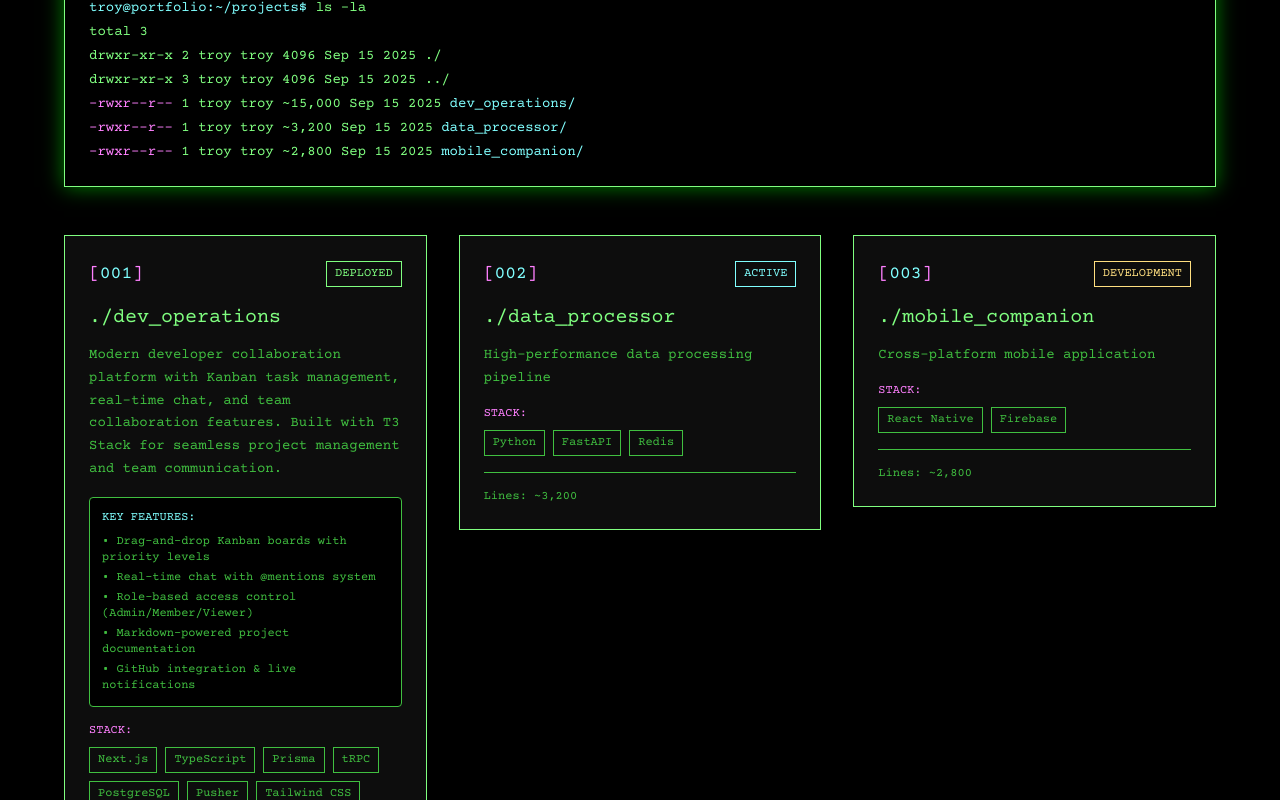
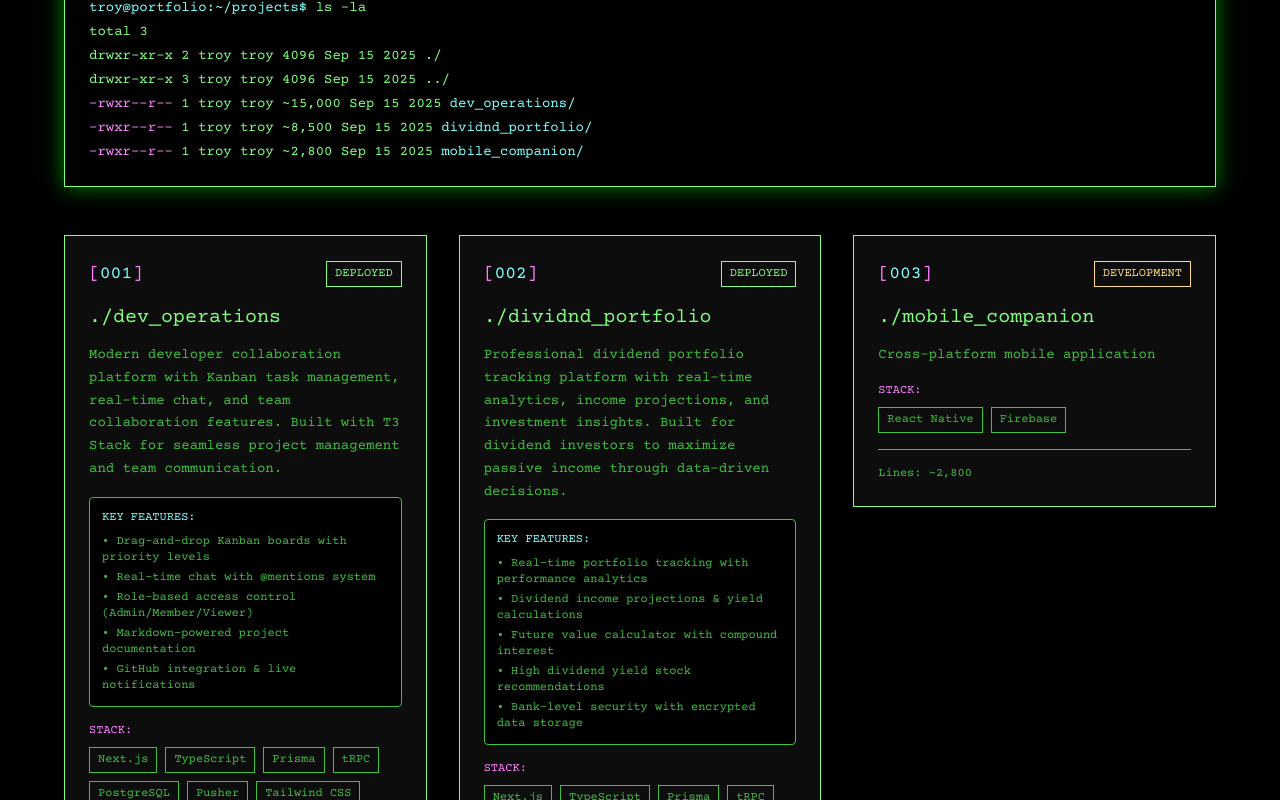
Before and after one commit to parsTroy/portfolio, a Next.js app: page / in a window 1280 px wide. Shown: the part 1900-2700 px from the top of the page. Built offline with nearby package versions, Linux system fonts and the light colour scheme.

Commit message:
Update projects

```diff
--- a/src/components/Projects.tsx
+++ b/src/components/Projects.tsx
@@ -15,11 +15,13 @@ export const Projects = () => {
     },
     {
       id: "002",
-      name: "data_processor",
-      description: "High-performance data processing pipeline",
-      tech: ["Python", "FastAPI", "Redis"],
-      status: "active",
-      lines: "~3,200"
+      name: "dividnd_portfolio",
+      description: "Professional dividend portfolio tracking platform with real-time analytics, income projections, and investment insights. Built for dividend investors to maximize passive income through data-driven decisions.",
+      tech: ["Next.js", "TypeScript", "Prisma", "tRPC", "PostgreSQL", "Tailwind CSS", "NextAuth.js"],
+      status: "deployed",
+      lines: "~8,500",
+      demo: "https://www.dividnd.com",
+      github: "https://github.com/parsTroy/dividnd"
     },
     {
       id: "003",
@@ -108,6 +110,19 @@ export const Projects = () => {
                     </div>
                   )}
 
+                  {project.id === "002" && (
+                    <div className="mb-4 p-3 bg-black border border-terminal-dim rounded">
+                      <div className="text-terminal-cyan text-xs mb-2 font-terminal">KEY FEATURES:</div>
+                      <div className="text-xs text-terminal-dim space-y-1">
+                        <div>• Real-time portfolio tracking with performance analytics</div>
+                        <div>• Dividend income projections & yield calculations</div>
+                        <div>• Future value calculator with compound interest</div>
+                        <div>• High dividend yield stock recommendations</div>
+                        <div>• Bank-level security with encrypted data storage</div>
+                      </div>
+                    </div>
+                  )}
+
                   <div className="mb-4">
                     <div className="text-terminal-magenta text-xs mb-2">STACK:</div>
                     <div className="flex flex-wrap gap-2">
```
